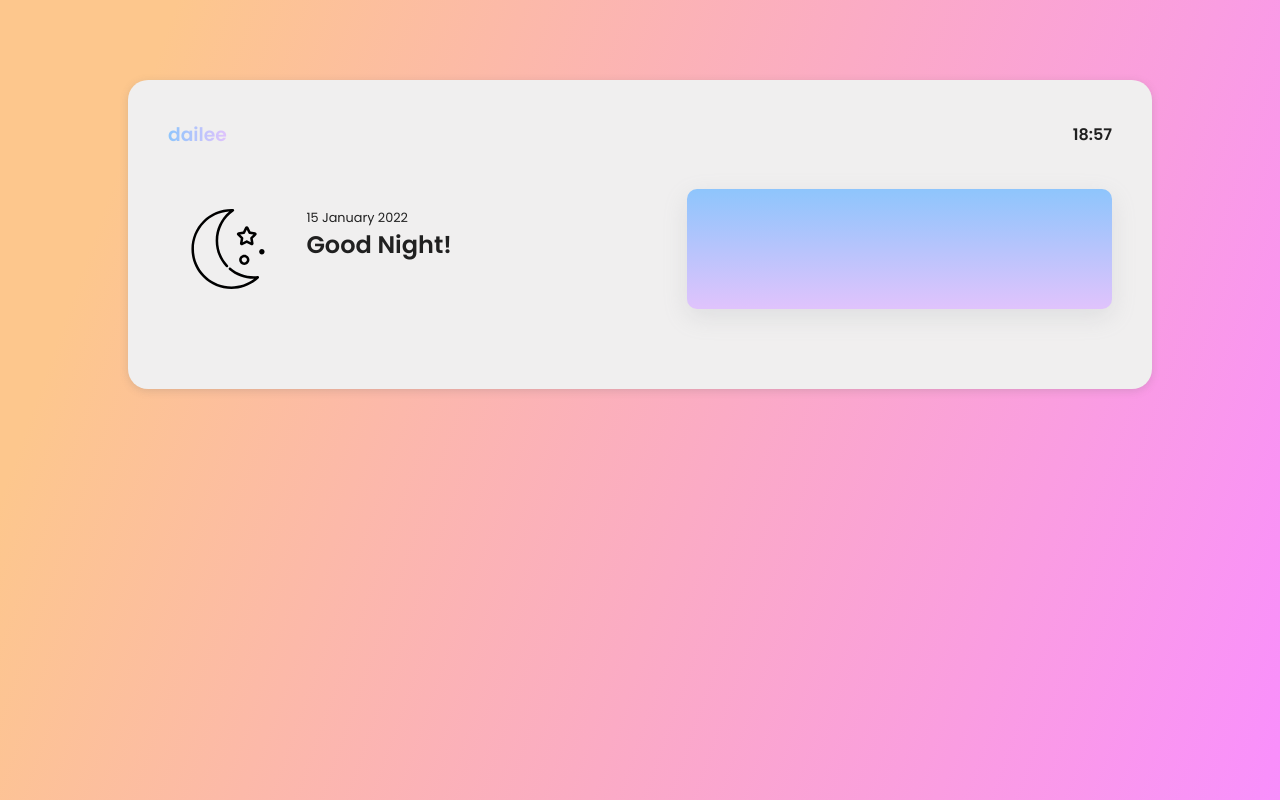
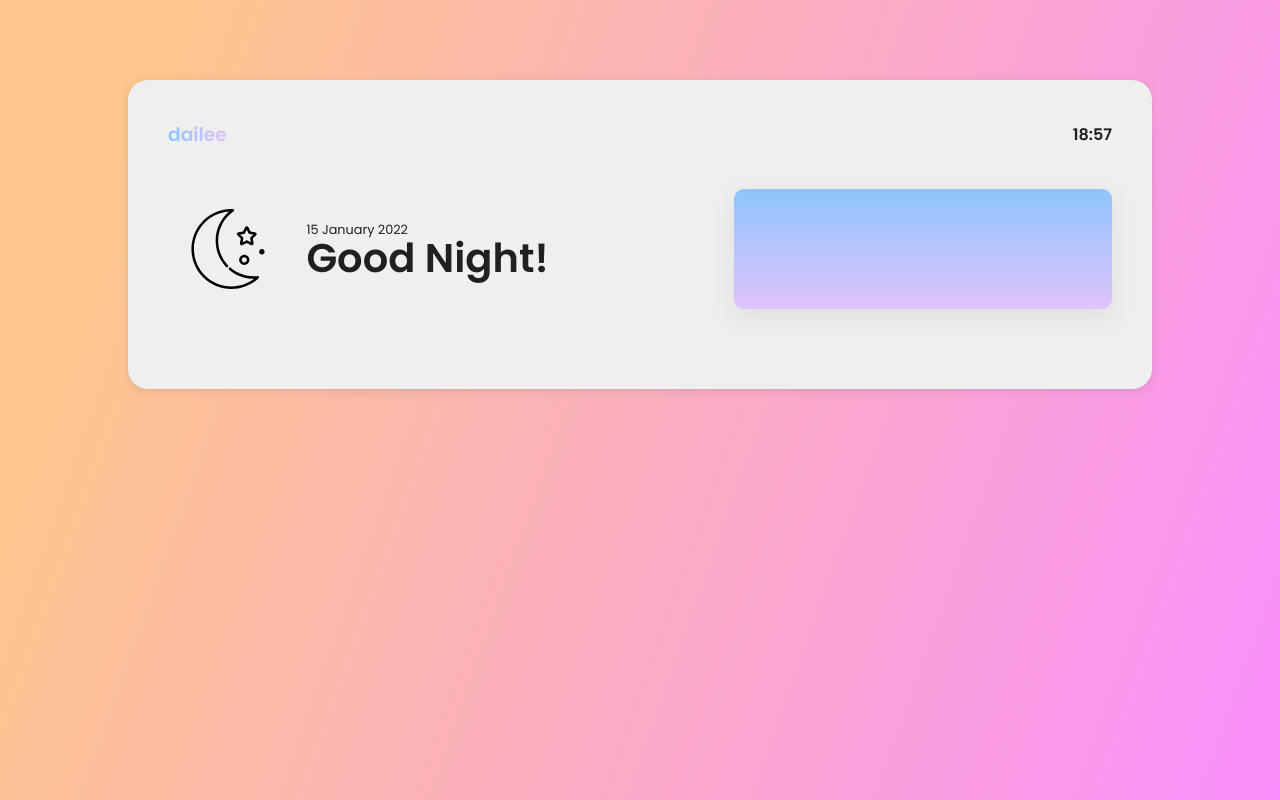
Before and after one commit to alessandrothedev/dailee, a React (Create React App) app: page / in a window 1280 px wide. Built offline with nearby package versions, Linux system fonts and the light colour scheme; no server answers.

Commit message:
added some styling changes

```diff
--- a/src/components/styles/greeting.scss
+++ b/src/components/styles/greeting.scss
@@ -2,7 +2,15 @@
     padding: 20px;
     display: flex;
     justify-content: flex-start;
+    align-items: center;
     width: 45%;
+
+    &__text {
+        h2 {
+            font-size: 2.5rem;
+            line-height: 95%;
+        }
+    }
 
     &__icon {
         width: 10vmin;
--- a/src/components/styles/weather.scss
+++ b/src/components/styles/weather.scss
@@ -4,8 +4,11 @@
     box-shadow: rgba(149, 157, 165, 0.2) 0px 8px 24px;
     padding: 20px;
     border-radius: 10px;
-    width: 45%;
-    align-items: center;
+    width: 40%;
+    display: flex;
+    align-items: stretch;
+    justify-content: center;
+    flex-direction: column;
 
     &__info {
         display: flex;
@@ -22,7 +25,7 @@
         }
 
         h3 {
-            line-height: 75%;
+            line-height: 85%;
         }
     }
 
```
Also changed, not shown: src/components/GreetingIcons.jsx (deleted, +0 -10 lines).
